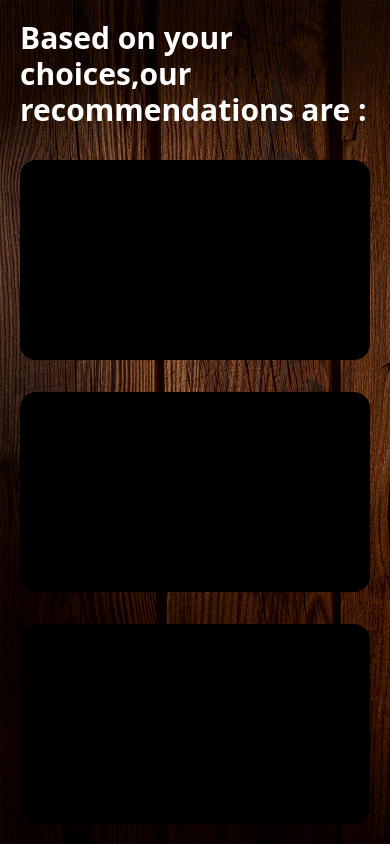
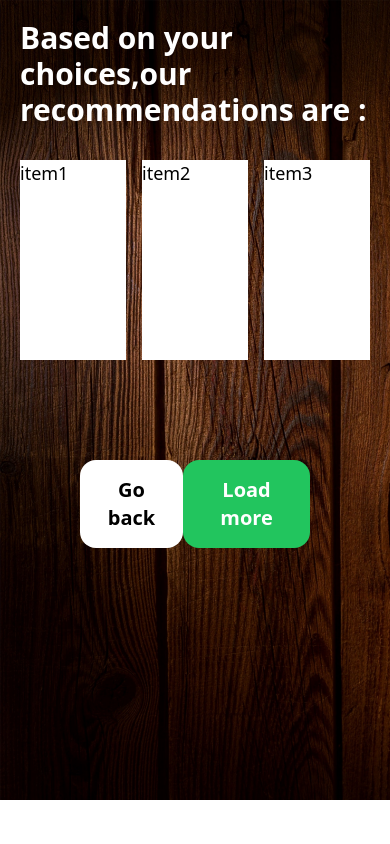
Before and after one commit to gouravengineer/flask-recomendation, a Flask app: template food_recommendation/templates/recommend.html in a window 390 px wide. Run offline with Flask 3, Linux system fonts and the light colour scheme; the template is opened without the code that fills it, so the values that code supplies are empty; some libraries are stand-ins or nearby versions.

Commit message:
Updated the recommend page

```diff
--- a/food_recommendation/templates/recommend.html
+++ b/food_recommendation/templates/recommend.html
@@ -7,14 +7,20 @@
     <title>Document</title>
     <style>
       .background {
-        /* background-image: url('/food_recommendation/static/Image/Model_dark_bg.jpg'); */
         background-image: url('/food_recommendation/static/Image/Model_wooden_bg.jpg');
-        height: 100vh;
+        height: 800px;
         width: 100vw;
         background-size: cover;
         background-repeat: no-repeat;
         position: absolute;
         z-index: -2;
+        background-attachment: fixed;
+      }
+      .child-div {
+        background-color: white;
+        font-size: large;
+        width: 200px;
+        height: 200px;
       }
     </style>
     <script src="https://cdn.tailwindcss.com"></script>
@@ -26,17 +32,121 @@
       <h1 class="font-bold text-3xl text-white">
         Based on your choices,our recommendations are :
       </h1>
-      <div class="flex flex-col lg:flex-row w-full gap-8 justify-around">
-        <div class="bg-black w-full lg:w-[200px] h-[200px] rounded-2xl">
-          recomm 1
-        </div>
-        <div class="bg-black w-full lg:w-[200px] h-[200px] rounded-2xl">
-          recomm 2
-        </div>
-        <div class="bg-black w-full lg:w-[200px] h-[200px] rounded-2xl">
-          recomm 3
-        </div>
+      <!-- class="flex flex-col lg:flex-row w-full gap-8 justify-around flex-wrap " -->
+      <div class="flex gap-4 justify-between" id="container">
+        <!-- <div class="flex flex-row gap-4" id="sub-container"></div> -->
       </div>
     </div>
+    <div class="flex justify-between p-20">
+      <button
+        id="go-back"
+        class="p-4 bg-white text-black font-semibold text-xl rounded-2xl hover:scale-[1.20]"
+      >
+        Go back
+      </button>
+      <button
+        id="load-more"
+        class="p-4 bg-green-500 text-white font-semibold text-xl rounded-2xl hover:scale-[1.20]"
+      >
+        Load more
+      </button>
+    </div>
+    <script>
+      let containerEl = document.getElementById('container');
+
+      let loadMoreButton = document.getElementById('load-more');
+
+      let goBackButton = document.getElementById('go-back');
+
+      // Set a variable to keep track of the current index in the array
+      var currentIndex = 0;
+
+      const queryString = window.location.search;
+
+      const urlParams = new URLSearchParams(queryString);
+
+      let recoms = urlParams.get('recom');
+
+      recoms = ['item1', 'item2', 'item3', 'item4', 'item5', 'item6'];
+
+      // Function to create and display the next three divs
+      function displayNextThreeDivs() {
+        // hide the previous three divs
+
+        if (currentIndex !== 0) {
+          console.log('entered rem ');
+          for (var i = currentIndex - 3; i < currentIndex; i++) {
+            var spans = container.getElementsByTagName('span');
+            spans[i].style.display = 'none';
+          }
+        }
+
+        // Loop through the next three items in the array
+        for (var i = currentIndex; i < currentIndex + 3; i++) {
+          // Create a new div element
+          var span = document.createElement('span');
+          span.classList.add('child-div');
+
+          // Set the div's innerHTML to the current array item
+          span.innerHTML = recoms[i];
+
+          // Add the div to the container
+          container.appendChild(span);
+        }
+
+        // Update the current index
+        currentIndex += 3;
+
+        // Hide the load-more button if we've reached the end of the array
+        if (currentIndex >= recoms.length) {
+          // loadMoreButton.style.display = 'none';
+          loadMoreButton.disabled = true;
+          loadMoreButton.style.cursor = 'not-allowed';
+          goBackButton.disabled = false;
+        }
+      }
+      // Display the first three divs on page load
+      displayNextThreeDivs();
+
+      // Function to show the previous three divs and hide the current three
+      function goBackThreeDivs() {
+        // Hide the current three divs
+        for (var i = currentIndex - 1; i >= currentIndex - 3; i--) {
+          var spans = container.getElementsByTagName('span');
+          spans[i].style.display = 'none';
+        }
+
+        // Update the current index
+        currentIndex -= 3;
+
+        // Show the previous three divs
+        for (var i = currentIndex - 3; i < currentIndex; i++) {
+          var spans = container.getElementsByTagName('span');
+          spans[i].style.display = 'block';
+        }
+
+        // Show the load-more button if we're not at the end of the array
+        if (currentIndex < recoms.length) {
+          loadMoreButton.disabled = false;
+          loadMoreButton.style.cursor = 'pointer';
+        }
+
+        // Hide the go-back button if we're at the beginning of the array
+        if (currentIndex <= 3) {
+          goBackButton.disabled = true;
+          loadMoreButton.style.cursor = 'pointer';
+          goBackButton.style.cursor = 'not-allowed';
+        }
+      }
+
+      // Add a click event listener to the load-more button
+      loadMoreButton.addEventListener('click', function () {
+        displayNextThreeDivs();
+      });
+
+      goBackButton.addEventListener('click', function () {
+        goBackThreeDivs();
+      });
+    </script>
   </body>
 </html>
```
